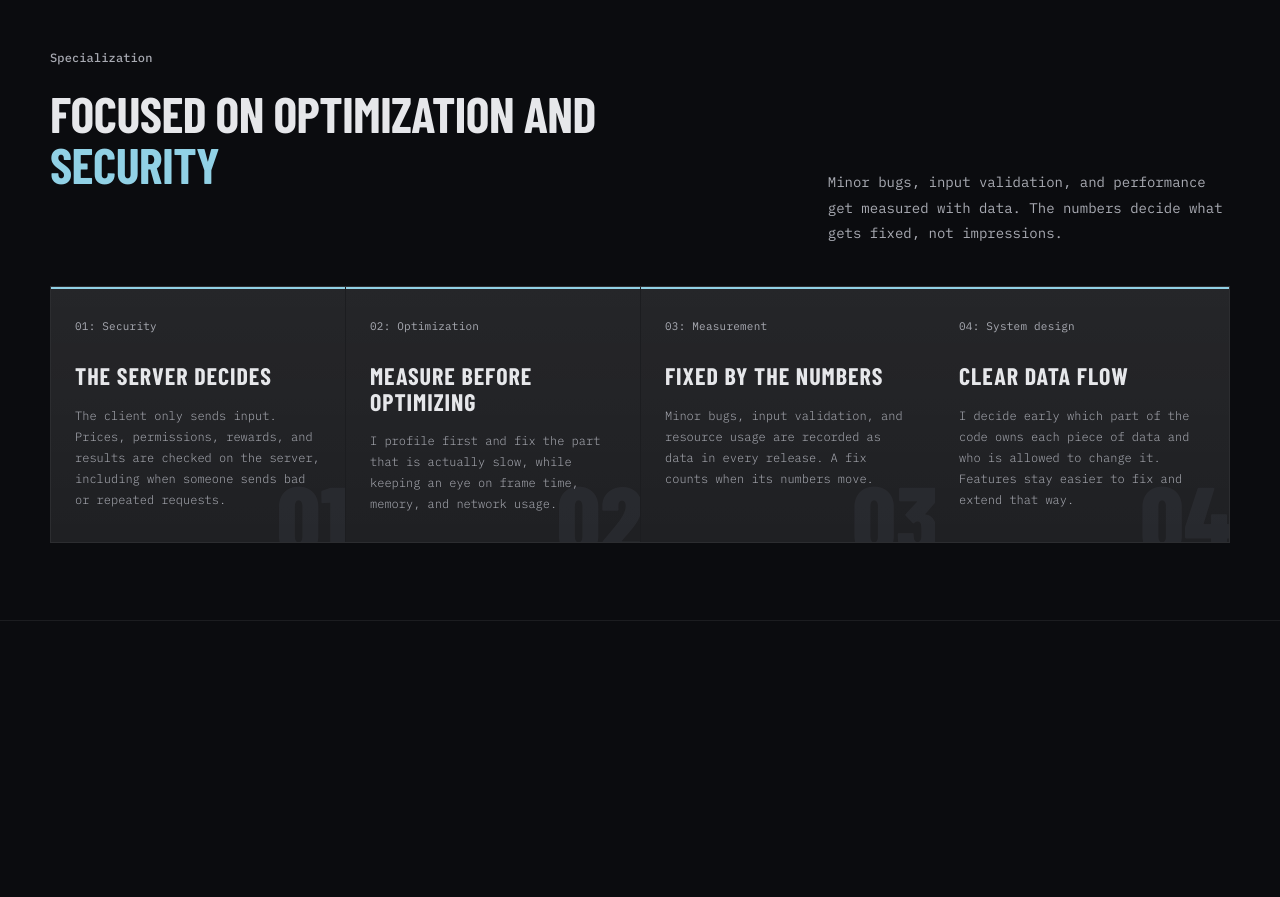
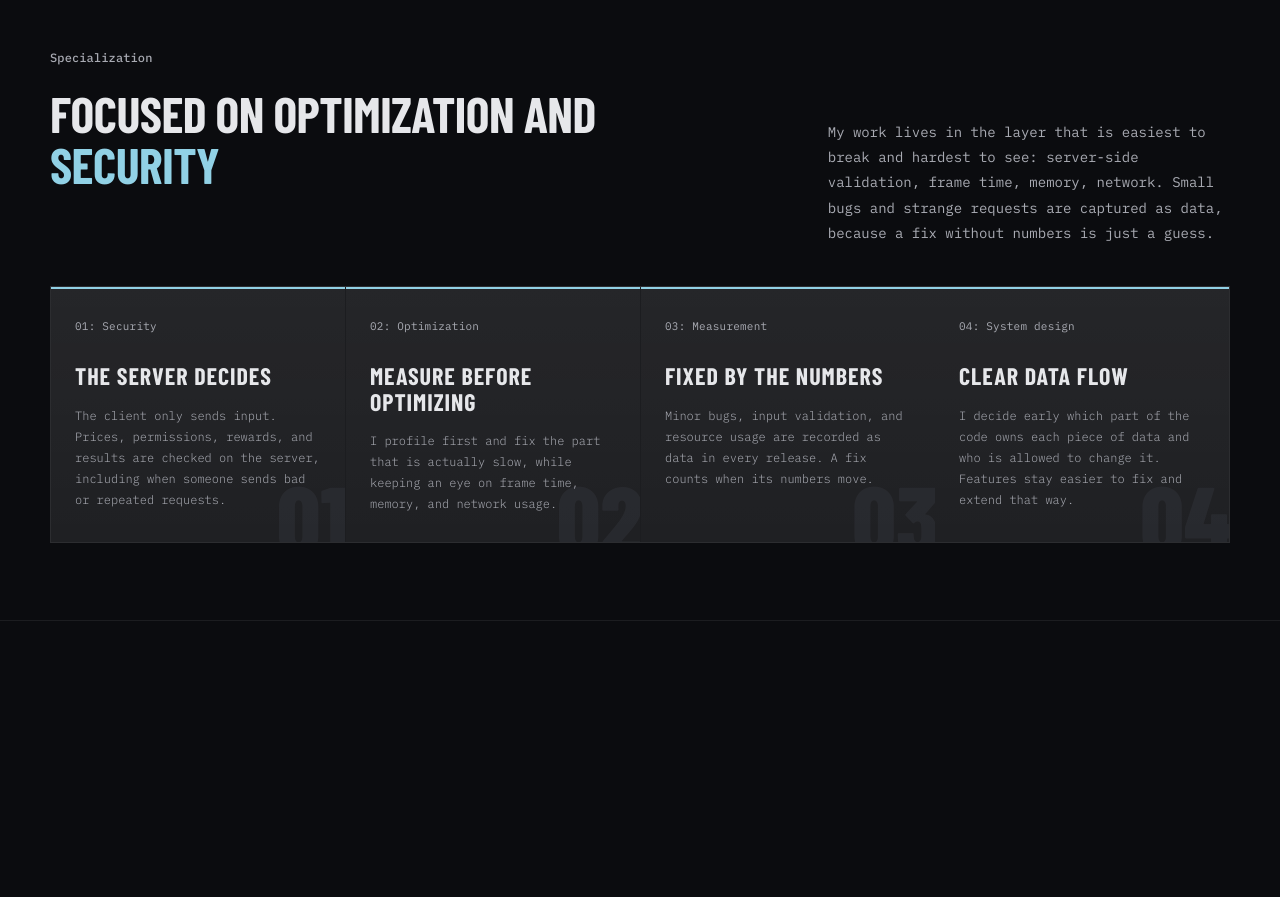
Before and after one commit to DranxX/dranxx.github.io, a website: page en/index.html in a window 1280 px wide. Shown: the part 1640-2537 px from the top of the page. Drawn offline with Linux system fonts and the light colour scheme; no server answers; files whose address does not match are found by name.

Commit message:
Deepen the specialization intro: name the invisible layer, keep the numbers

```diff
--- a/en/index.html
+++ b/en/index.html
@@ -113,7 +113,7 @@
             <div class="section-label">Specialization</div>
             <h2 class="display-heading" id="focus-title">Focused on optimization and <span class="yellow">security</span></h2>
           </div>
-          <p class="section-copy">Minor bugs, input validation, and performance get measured with data. The numbers decide what gets fixed, not impressions.</p>
+          <p class="section-copy">My work lives in the layer that is easiest to break and hardest to see: server-side validation, frame time, memory, network. Small bugs and strange requests are captured as data, because a fix without numbers is just a guess.</p>
         </div>
         <div class="grid focus-grid" data-collection="principles"><noscript><p class="nojs-state">My specialization: security and optimization, with minor bugs and validation measured through data.</p></noscript></div>
       </div>
```
Also changed, not shown: id/index.html (+1 -1 lines).
